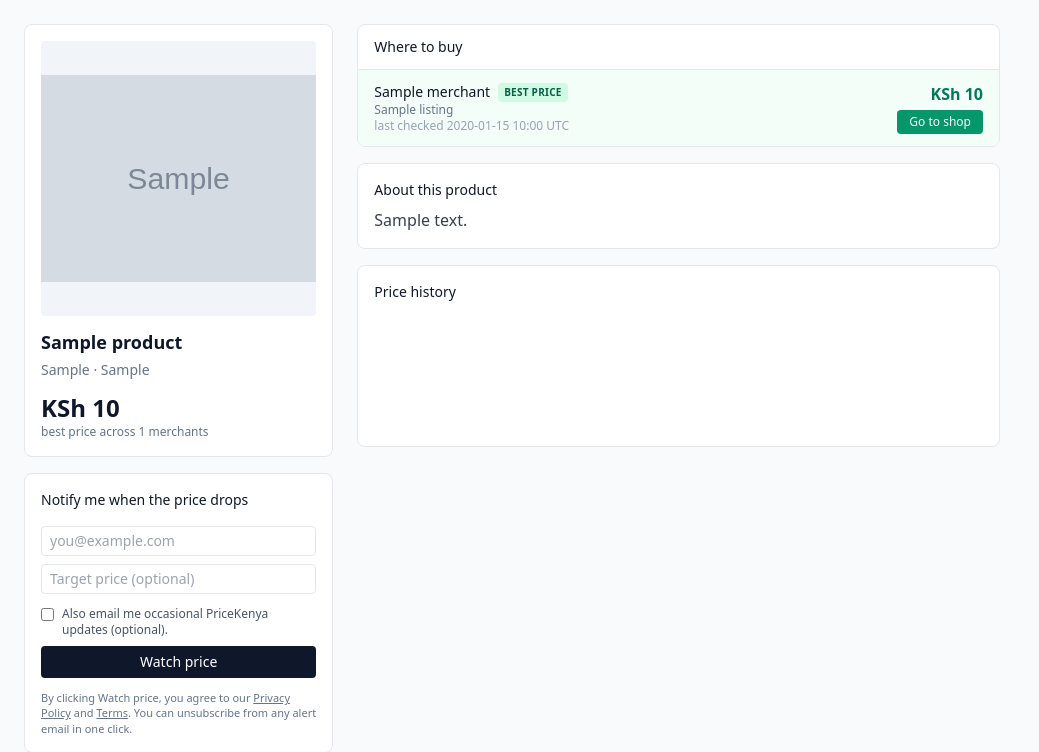
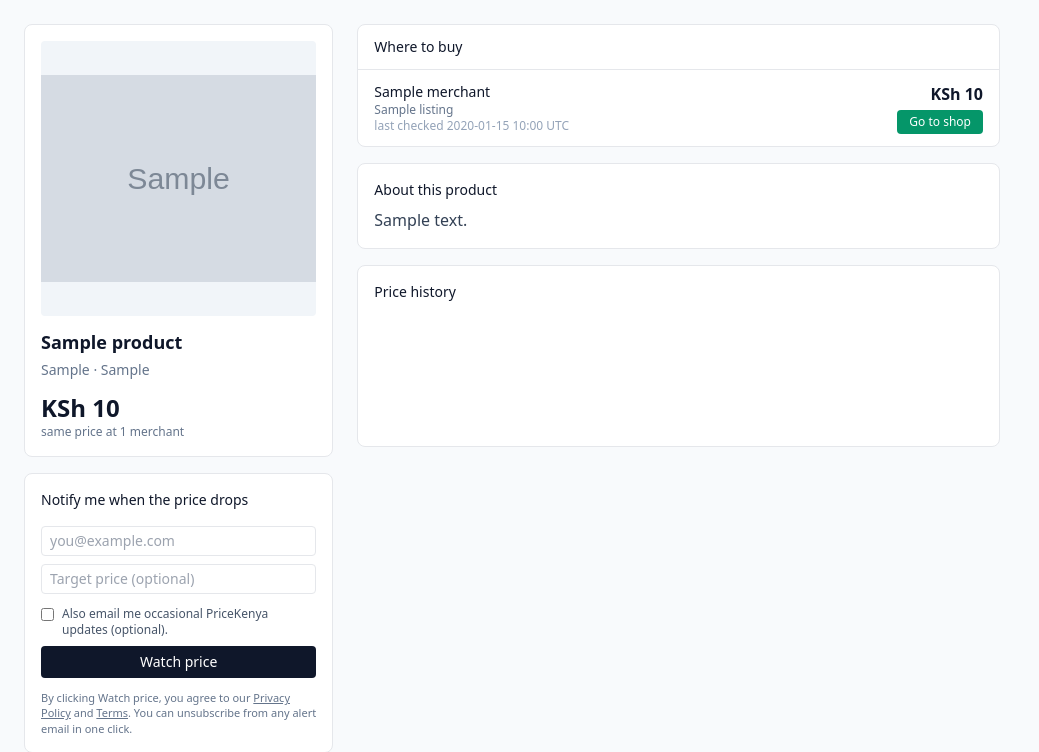
Before and after one commit to WambuaSimon/pricekenya, a FastAPI app: page /p/sample in a window 1280 px wide. Shown: the part 63-815 px from the top of the page, without its empty margins (0-1039 px from the left). Run offline with FastAPI, Linux system fonts and the light colour scheme; tables that the repository leaves empty hold one stand-in row (values such as "Sample post"); grey boxes marked "Sample" are stand-in pictures; some libraries are stand-ins or nearby versions.

Commit message:
Product page: hide 'Best price' treatment when all offers tie
Real example: Realme C85 Pro listed at KSh 31,599 on both Jumia and
Kilimall. The page still marked Jumia with a "Best price" badge and
said "best price across 2 merchants" — misleading, because nothing
is "best" when the value equals every other value.

Route computes best_price_count (offers at min_price) and all_tied
(best_price_count == len(offers)). Template:
- When all_tied, subtitle swaps to "same price at N merchants".
- Emerald row highlight, "Best price" badge, and emerald price color
  are gated on `not all_tied and loop.index0 < best_price_count`, so
  they show only when there's a distinguishable best. When multiple
  offers tie at min but not all, all of the top-tied get the badge
  (honest, and shoppers don't have to guess which one is cheapest).

```diff
--- a/app/templates/product.html
+++ b/app/templates/product.html
@@ -66,7 +66,10 @@
         <div class="text-sm text-slate-500 mt-1 dark:text-slate-400">{{ product.brand | title }}{% if product.model and product.model != "unknown" %} · {{ product.model | title }}{% endif %}</div>
         {% if min_price %}
           <div class="mt-3 text-2xl font-bold">{{ min_price | kes }}</div>
-          <div class="text-xs text-slate-500 dark:text-slate-400">best price across {{ offers | length }} merchants</div>
+          <div class="text-xs text-slate-500 dark:text-slate-400">
+            {% if all_tied %}same price at{% else %}best price across{% endif %}
+            {{ offers | length }} merchant{% if offers | length != 1 %}s{% endif %}
+          </div>
         {% endif %}
       </div>
 
@@ -103,12 +106,17 @@
       <div class="bg-white border rounded-lg dark:bg-slate-900 dark:border-slate-800">
         <div class="px-4 py-3 border-b text-sm font-medium dark:border-slate-800">Where to buy</div>
         <ul class="divide-y dark:divide-slate-800">
+          {# Emerald "Best price" affordance (row highlight, badge, price color)
+             is only meaningful when there's actually a distinguishable best.
+             When every merchant lists the same value it's misleading; when
+             the top N tie at min, all of them get the treatment. #}
           {% for offer in offers %}
-            <li class="flex items-center justify-between gap-4 px-4 py-3 {% if loop.first %}bg-emerald-50/60 dark:bg-emerald-950/30{% endif %}">
+            {% set is_best = not all_tied and loop.index0 < best_price_count %}
+            <li class="flex items-center justify-between gap-4 px-4 py-3 {% if is_best %}bg-emerald-50/60 dark:bg-emerald-950/30{% endif %}">
               <div class="min-w-0 flex-1">
                 <div class="flex items-center gap-2 flex-wrap">
                   <span class="text-sm font-medium">{{ offer.merchant.name }}</span>
-                  {% if loop.first %}
+                  {% if is_best %}
                     <span class="inline-block text-[10px] uppercase tracking-wide font-semibold bg-emerald-100 text-emerald-800 px-1.5 py-0.5 rounded dark:bg-emerald-900 dark:text-emerald-200">Best price</span>
                   {% endif %}
                 </div>
@@ -116,7 +124,7 @@
                 <div class="text-xs text-slate-400 dark:text-slate-500">last checked {{ offer.listing.last_checked_at.strftime('%Y-%m-%d %H:%M') }} UTC</div>
               </div>
               <div class="text-right shrink-0">
-                <div class="font-semibold whitespace-nowrap {% if loop.first %}text-emerald-700 dark:text-emerald-300{% endif %}">{{ offer.listing.price_kes | kes }}</div>
+                <div class="font-semibold whitespace-nowrap {% if is_best %}text-emerald-700 dark:text-emerald-300{% endif %}">{{ offer.listing.price_kes | kes }}</div>
                 <a href="{{ offer.out_url }}" rel="nofollow sponsored" target="_blank"
                    class="inline-block mt-1 rounded bg-emerald-600 text-white text-xs px-3 py-1 whitespace-nowrap hover:bg-emerald-700 dark:bg-emerald-500 dark:hover:bg-emerald-400">Go to shop</a>
               </div>
```
Also changed, not shown: app/routes/products.py (+13 -0 lines).
